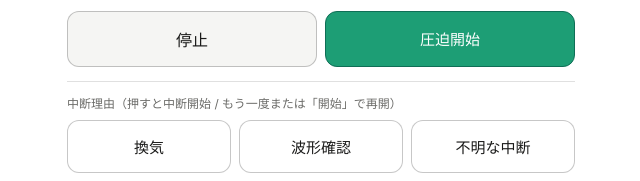
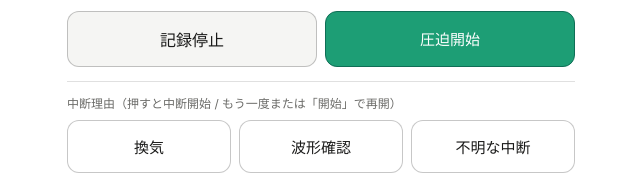
Before and after one commit to baruto0217-cpu/CCF, a plain HTML site: page index.html in a window 1280 px wide. Both pictures are taken after a click on the button "接触". Shown: the part 311-492 px from the top of the page, 319-959 px from the left. Drawn offline with nearby package versions, Linux system fonts and the light colour scheme.

Commit message:
Update index.html

```diff
--- a/index.html
+++ b/index.html
@@ -534,7 +534,7 @@
       currentSegmentStart = t;
       isCompressing = false;
       state = 'running';
-      document.getElementById('main-btn').textContent = '停止';
+      document.getElementById('main-btn').textContent = '記録停止';
       document.getElementById('main-btn').className = 'btn btn-stop';
       document.getElementById('toggle-btn').disabled = false;
       document.getElementById('toggle-btn').textContent = '圧迫開始';
```
